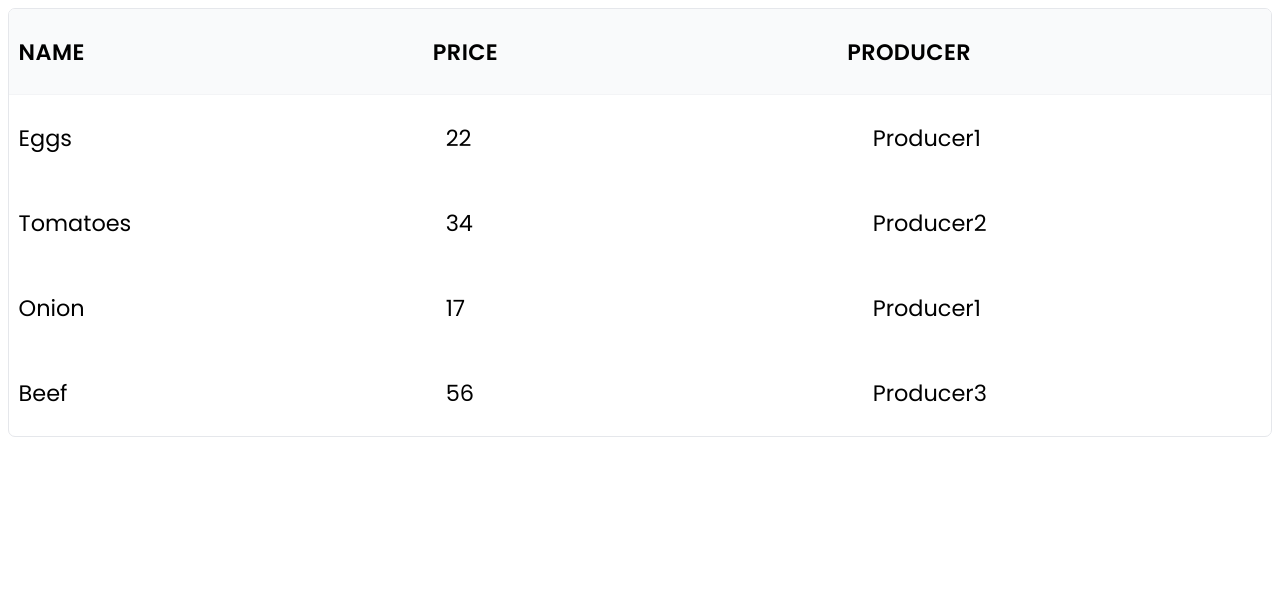
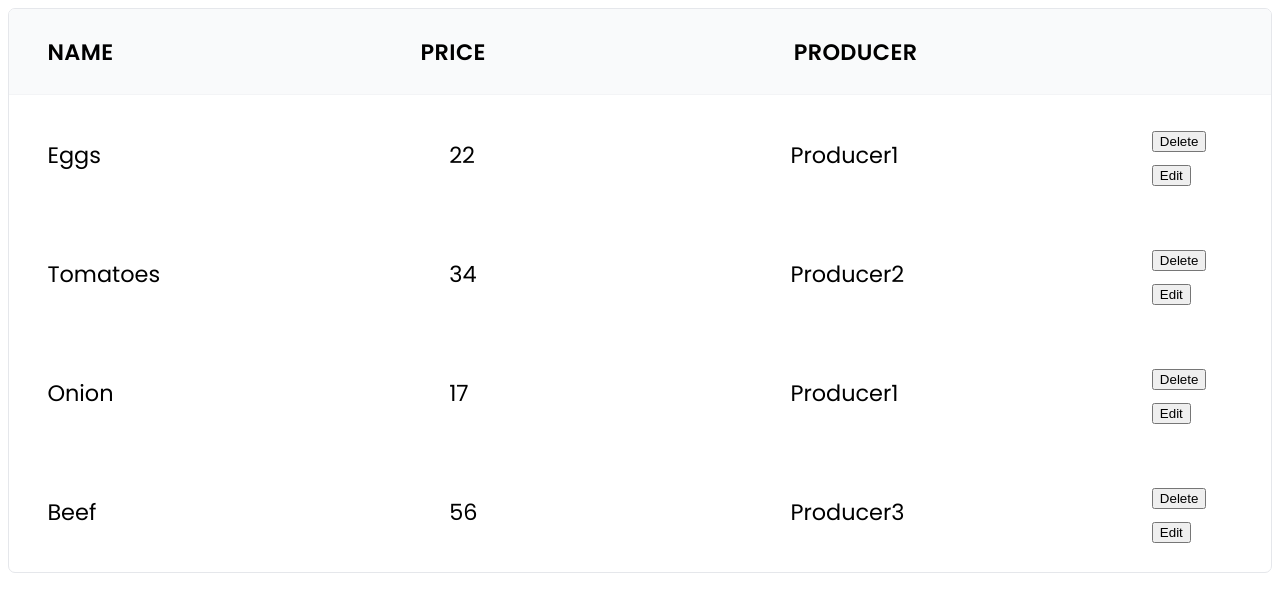
Before and after one commit to StasStone/esl-system, a React (Vite) app: page / in a window 1280 px wide. Shown: the top 612 px of the page. Built offline with nearby package versions, Linux system fonts and the light colour scheme; a web font is replaced by a local one.

Commit message:
feat: align header with body and add action buttons

```diff
--- a/src/App.tsx
+++ b/src/App.tsx
@@ -10,7 +10,7 @@ function App() {
         <Table.Header headers={mockedHeaders}></Table.Header>
         <Table.Body
           data={mockedData}
-          render={product => <Table.Row product={product} />}
+          render={product => <Table.Row key={product.id} product={product} />}
         ></Table.Body>
       </Table>
     </div>
--- a/src/components/TableHeader.css
+++ b/src/components/TableHeader.css
@@ -1,9 +1,9 @@
 .header {
   display: grid;
-  grid-template-columns: 4fr 4fr 4fr;
+  grid-template-columns: 3.4fr 3.4fr 4fr;
   justify-content: space-around;
   text-transform: uppercase;
-  padding: 1.6rem 0.6rem;
+  padding: 1.6rem 2.4rem;
   font-weight: 600;
   letter-spacing: 0.4px;
   background-color: var(--color-grey-50);
--- a/src/components/TableRow.css
+++ b/src/components/TableRow.css
@@ -1,7 +1,7 @@
 .row {
   display: grid;
-  grid-template-columns: 4fr 4fr 4fr;
-  padding: 1.6rem 0.6rem;
+  grid-template-columns: 3.6fr 3fr 3.2fr 0.8fr;
+  padding: 1.6rem 2.4rem;
   column-gap: 2.4rem;
   align-items: center;
   transition: none;
--- a/src/components/TableRow.tsx
+++ b/src/components/TableRow.tsx
@@ -3,11 +3,20 @@ import './TableRow.css'
 
 export default function TableRow({ product }: { product: Product }) {
   const { name, price, producer } = product
+
+  function handleDelete(): void {}
+
+  function handleEdit(): void {}
+
   return (
     <div className="row">
       <div>{name}</div>
       <div>{price}</div>
       <div>{producer}</div>
+      <div className="produc-actions">
+        <button onClick={handleDelete}>Delete</button>
+        <button onClick={handleEdit}>Edit</button>
+      </div>
     </div>
   )
 }
--- a/src/mocks/mock-data.ts
+++ b/src/mocks/mock-data.ts
@@ -1,6 +1,6 @@
 export const mockedData = [
-  { price: '22', name: 'Eggs', producer: 'Producer1' },
-  { price: '34', name: 'Tomatoes', producer: 'Producer2' },
-  { price: '17', name: 'Onion', producer: 'Producer1' },
-  { price: '56', name: 'Beef', producer: 'Producer3' }
+  { price: '22', name: 'Eggs', producer: 'Producer1', id: 15 },
+  { price: '34', name: 'Tomatoes', producer: 'Producer2', id: 16 },
+  { price: '17', name: 'Onion', producer: 'Producer1', id: 17 },
+  { price: '56', name: 'Beef', producer: 'Producer3', id: 18 }
 ]
--- a/src/models/product.ts
+++ b/src/models/product.ts
@@ -1,4 +1,5 @@
 export type Product = {
+  id: number
   name: string
   price: string
   discount?: string
```
